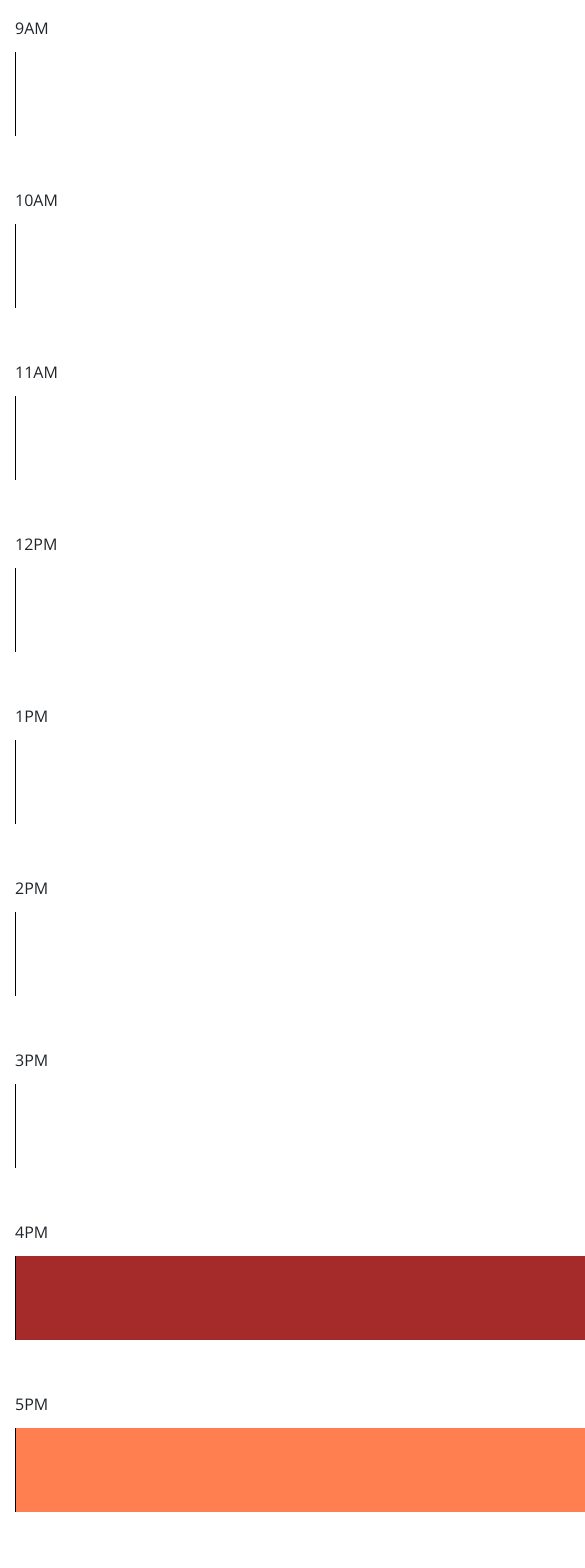
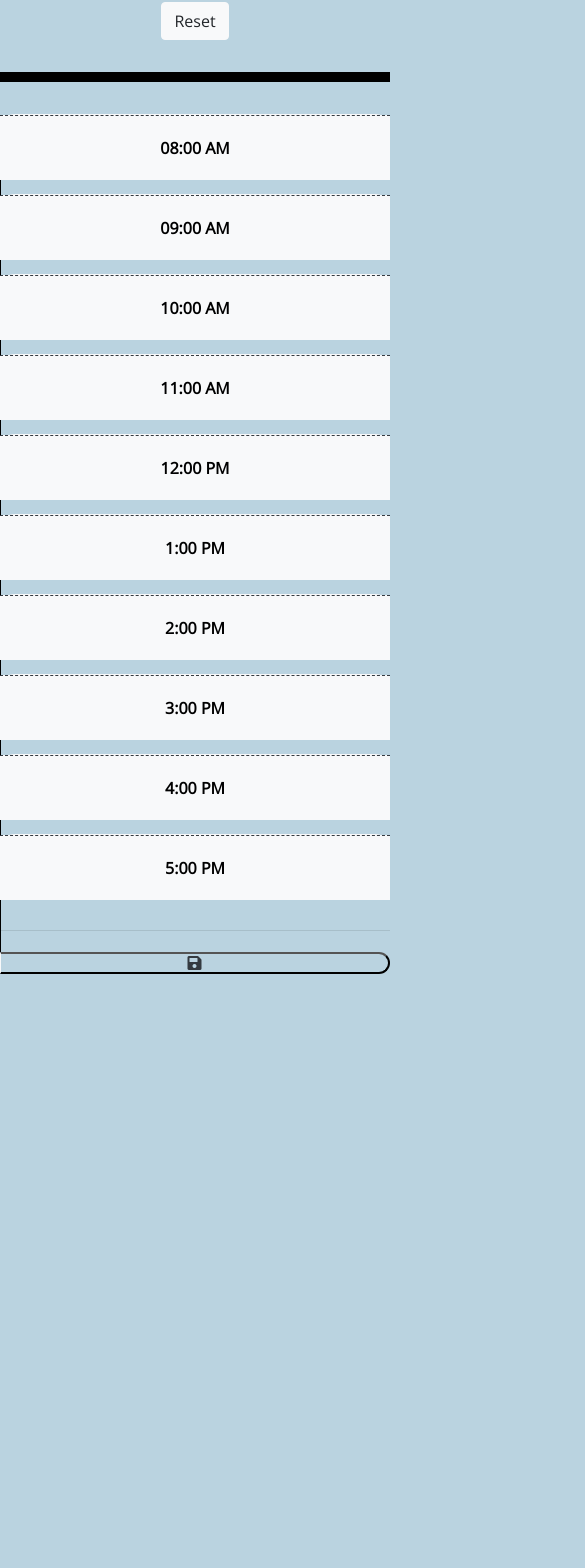
Before and after one commit to abbasiafnan9/Day-Planner, a plain HTML site: page index.html in a window 390 px wide. Shown: the part 323-1891 px from the top of the page, 585 px wide, since content can reach past the window. After the commit the page ends 1297 px from the top, so only its background shows below. Drawn offline with nearby package versions, Linux system fonts and the light colour scheme.

Commit message:
completing files

```diff
--- a/index.html
+++ b/index.html
@@ -6,7 +6,8 @@
     <meta http-equiv="X-UA-Compatible" content="ie=edge" />
     <link
       rel="stylesheet"
-      href="https://stackpath.bootstrapcdn.com/bootstrap/4.3.1/css/bootstrap.min.css"/>
+      href="https://stackpath.bootstrapcdn.com/bootstrap/4.3.1/css/bootstrap.min.css"
+    />
     <link
       rel="stylesheet"
       href="https://use.fontawesome.com/releases/v5.8.1/css/all.css"
@@ -22,101 +23,79 @@
   </head>
 
   <body>
-    <header class="jumbotron">
+    <header class="jumbotron jumbotron-fluid ">
       <h1 class="display-3">Work Day Scheduler</h1>
       <p class="lead">A simple calendar app for scheduling your work day</p>
       <p id="currentDay" class="lead"></p>
+      <button id="reset" class="btn btn btn-light">Reset</button>
     </header>
+    <div class="container mg-4">
 
-    <div class="container">
+      <div class="row time-block">
+        <div class="col-md-1 hour p-4">08:00 AM</div>
+        <textarea  class="col-md-10 description" data-hour="eight"></textarea>
+        <button class="col-md-1 saveBtn" ><i class="fas fa-save"></i></button>
+      </div>
 
-      <section class="hours">
-        <div class="time top">
-          <p>9AM</p>
+      <div class="row time-block">
+        <div class="col-md-1 hour p-4">09:00 AM</div>
+        <textarea  class="col-md-10 description" data-hour="nine"></textarea>
+        <button class="col-md-1 saveBtn" ><i class="fas fa-save"></i></button>
       </div>
-        <textarea id="nine" class="" name="textArea" rows="4" cols="100" ></textarea>
-        <div class="saveBtn">
-          <button id="saveBtn"><img src="floppy-icon.png" alt=""></button>
+
+      <div class="row time-block">
+        <div class="col-md-1 hour p-4">10:00 AM</div>
+        <textarea  class="col-md-10 description" data-hour="ten"></textarea>
+        <button class="col-md-1 saveBtn" ><i class="fas fa-save"></i></button>
       </div>
-      </section>
-      <section class="hours">
-        <div class="time">
-          <p>10AM</p>
+
+      <div class="row time-block">
+        <div class="col-md-1 hour p-4">11:00 AM</div>
+        <textarea  class="col-md-10 description" data-hour="eleven"></textarea>
+        <button class="col-md-1 saveBtn" ><i class="fas fa-save"></i></button>
       </div>
-        <textarea id="ten" class="" name="textArea" rows="4" cols="100" ></textarea>
-        <div class="saveBtn">
-          <button id="saveBtn"><img src="floppy-icon.png" alt=""></button>
+
+      <div class="row time-block">
+        <div class="col-md-1 hour p-4">12:00 PM</div>
+        <textarea  class="col-md-10 description" data-hour="twelve"></textarea>
+        <button class="col-md-1 saveBtn" ><i class="fas fa-save"></i></button>
       </div>
-      </section>
-      <section class="hours">
-        <div class="time">
-          <p>11AM</p>
+
+      <div class="row time-block">
+        <div class="col-md-1 hour p-4">1:00 PM</div>
+        <textarea  class="col-md-10 description" data-hour="one"></textarea>
+        <button class="col-md-1 saveBtn" ><i class="fas fa-save"></i></button>
       </div>
-        <textarea id="eleven" class="" name="textArea" rows="4" cols="100" ></textarea>
-        <div class="saveBtn">
-          <button id="saveBtn"><img src="floppy-icon.png" alt=""></button>
+
+      <div class="row time-block">
+        <div class="col-md-1 hour p-4">2:00 PM</div>
+        <textarea  class="col-md-10 description" data-hour="two"></textarea>
+        <button class="col-md-1 saveBtn" ><i class="fas fa-save"></i></button>
       </div>
-      </section>
-      <section class="hours">
-        <div class="time">
-          <p>12PM</p>
+
+      <div class="row time-block">
+        <div class="col-md-1 hour p-4">3:00 PM</div>
+        <textarea  class="col-md-10 description" data-hour="three"></textarea>
+        <button class="col-md-1 saveBtn" ><i class="fas fa-save"></i></button>
       </div>
-        <textarea id="twelve" class="" name="textArea" rows="4" cols="100" ></textarea>
-        <div class="saveBtn">
-          <button id="saveBtn"><img src="floppy-icon.png" alt=""></button>
+
+      <div class="row time-block">
+        <div class="col-md-1 hour p-4">4:00 PM</div>
+        <textarea  class="col-md-10 description" data-hour="four"></textarea>
+        <button class="col-md-1 saveBtn" ><i class="fas fa-save"></i></button>
       </div>
-      </section>
-      <section class="hours">
-        <div class="time">
-          <p>1PM</p>
+
+      <div class="row time-block">
+        <div class="col-md-1 hour p-4">5:00 PM</div>
+        <textarea class="col-md-10 description" data-hour="five"></textarea>
+        <button class="col-md-1 saveBtn" ><i class="fas fa-save"></i></button>
       </div>
-        <textarea id="one" class="" name="textArea" rows="4" cols="100" ></textarea>
-        <div class="saveBtn">
-          <button id="saveBtn"><img src="floppy-icon.png" alt=""></button>
     </div>
-      </section>
-      <section class="hours">
-        <div class="time">
-          <p>2PM</p>
-        </div>
-        <textarea id="two" class="" name="textArea" rows="4" cols="100" ></textarea>
-        <div class="saveBtn">
-          <button id="saveBtn"><img src="floppy-icon.png" alt=""></button>
-        </div>
-      </section>
-      <section class="hours">
-        <div class="time">
-          <p>3PM</p>
-        </div>
-        <textarea id="three" class="" name="textArea" rows="4" cols="100" ></textarea>
-        <div class="saveBtn">
-          <button id="saveBtn"><img src="floppy-icon.png" alt=""></button>
-        </div>
-      </section>
-      <section class="hours">
-        <div class="time">
-          <p>4PM</p>
-        </div>
-        <textarea id="four" class="" name="textArea" rows="4" cols="100" ></textarea>
-        <div class="saveBtn">
-          <button id="saveBtn"><img src="floppy-icon.png" alt=""></button>
-        </div>
-      </section>
-      <section class="hours">
-        <div class="time">
-          <p>5PM</p>
-        </div>
-        <div class="saveBtn">
-        <textarea id="five" class="" name="textArea" rows="4" cols="100" ></textarea>
 
-          <button id="saveBtn"><img src="floppy-icon.png" alt=""></button>
-
-        </div>
-      </section>
-
-    </div>
+    <hr>
 
     <script src="https://cdnjs.cloudflare.com/ajax/libs/jquery/3.2.1/jquery.min.js"></script>
     <script src="https://cdnjs.cloudflare.com/ajax/libs/moment.js/2.24.0/moment.min.js"></script>
+    <script src="script.js"></script>
   </body>
 </html>
--- a/script.js
+++ b/script.js
@@ -0,0 +1,59 @@
+
+                                                             //  For displaying current date on the header
+
+$(document).ready(function () {
+    var reformatDate = moment().format("dddd, MMMM Do YYYY, H:mm a");
+    $("#currentDay").text(reformatDate);
+
+    var currentHour = (new Date()).getHours();
+
+
+                                                               // Saving text content to local storage
+
+    let calendarEventLocalString = localStorage.getItem("calendarEventLocal");
+    let calanderEventData;
+    if (calendarEventLocalString === null) {
+        calanderEventData = {};
+        localStorage.setItem("calendarEventLocal", JSON.stringify(calanderEventData));
+    } else {
+        calanderEventData = JSON.parse(calendarEventLocalString);
+    }
+
+    $('.container textarea').each(function(){
+        if($(this).data('hour') < currentHour) {
+                    // PAST
+            $(this).addClass("past");
+        } else if($(this).data('hour') == currentHour) {
+                    //  PRESENT
+            $(this).addClass("present");
+        } else {
+                    // FUTURE
+            $(this).addClass("future");
+        }
+        $(this).val(calanderEventData[$(this).data('hour')]);
+    })
+
+    $('.container button').each(function(){
+       $(this).click(saveEvent);
+    })
+
+    function saveEvent() {
+
+        let textInput = $(this).siblings('textarea')
+        let hour = textInput.data('hour');
+        calanderEventData[hour] = textInput.val();
+        localStorage.setItem("calendarEventLocal", JSON.stringify(calanderEventData));
+    }
+
+
+    function resetCalender(){
+        localStorage.clear();
+        $('.container textarea').each(function(){
+            $(this).val('');
+        })
+    };
+
+    $('#reset').click(resetCalender);
+
+
+    })
--- a/style.css
+++ b/style.css
@@ -1,7 +1,12 @@
+
+
 body {
   font-family: 'Open Sans', sans-serif;
   font-size: 16px;
   line-height: 1;
+  margin-bottom: 5vh;
+  background-color: #bad3e0;
+  color: #000000;
 }
 
 textarea {
@@ -11,12 +16,13 @@ textarea {
   color: #000000;
   border-left: 1px solid black;
   padding: 10px;
+
 }
-
+           /*                                                     STYLING ALL THE CLASSES                                                                   */
 .jumbotron {
   text-align: center;
-  background-color: #5065e8 ;
-  color: black;
+  background-color: var(--grey);
+  color: var(--light);
   border-radius: 0;
   border-bottom: 10px solid black;
 }
@@ -33,56 +39,45 @@ textarea {
 .row {
   white-space: pre-wrap;
   height: 80px;
-  border-top: 1px solid white;
+  border-top: 1px solid var(--light);
 }
 
 .hour {
-  background-color: #ffffff;
+  background-color: var(--light);
   color: #000000;
-  border-top: 1px dashed #000000;
+  border-top: 1px dashed var(--dark);
+  font:var(--dark) large;
+  font-weight: bolder;
 }
 
 .past {
-  background-color: #d3d3d3;
-  color: white;
+  background-color: var(--grey);
+  color: var(--light);
 }
 
 .present {
-  background-color: #ff6961;
-  color: white;
+  background-color: var(--darkblue);
+  color: var(--dark);
 }
 
 .future {
-  background-color: #77dd77;
-  color: white;
+  background-color: var(--sky);
+  color: var(--light);
 }
 
 
+                          /*                                   STYLING BUTTON                                                                                */
 
-                                                                                                         /* Styling all the id's */
 
-#four{
-background-color: brown;
-color: white;
+.saveBtn {
+  border-left: 1px solid var(--light);
+  border-top-right-radius: 15px;
+  border-bottom-right-radius: 15px;
+  background-color: var(--grey);
+  color: var(--dark);
 }
 
-#five{
-  background-color: coral;
-  color: white;
-}
-
-
-#saveBtn {
-  border-left: 1px solid black;
-  border-top-right-radius: 15px;
-  border-bottom-right-radius: 15px;
-  background-color: aqua;
-  color: white;
-  margin-left: 850px;
-
-}
-
-#saveBtn i:hover {
+.saveBtn i:hover {
   font-size: 20px;
   transition: all 0.3s ease-in-out;
 }
```
Lines whose indentation alone changed are shown as unchanged.
